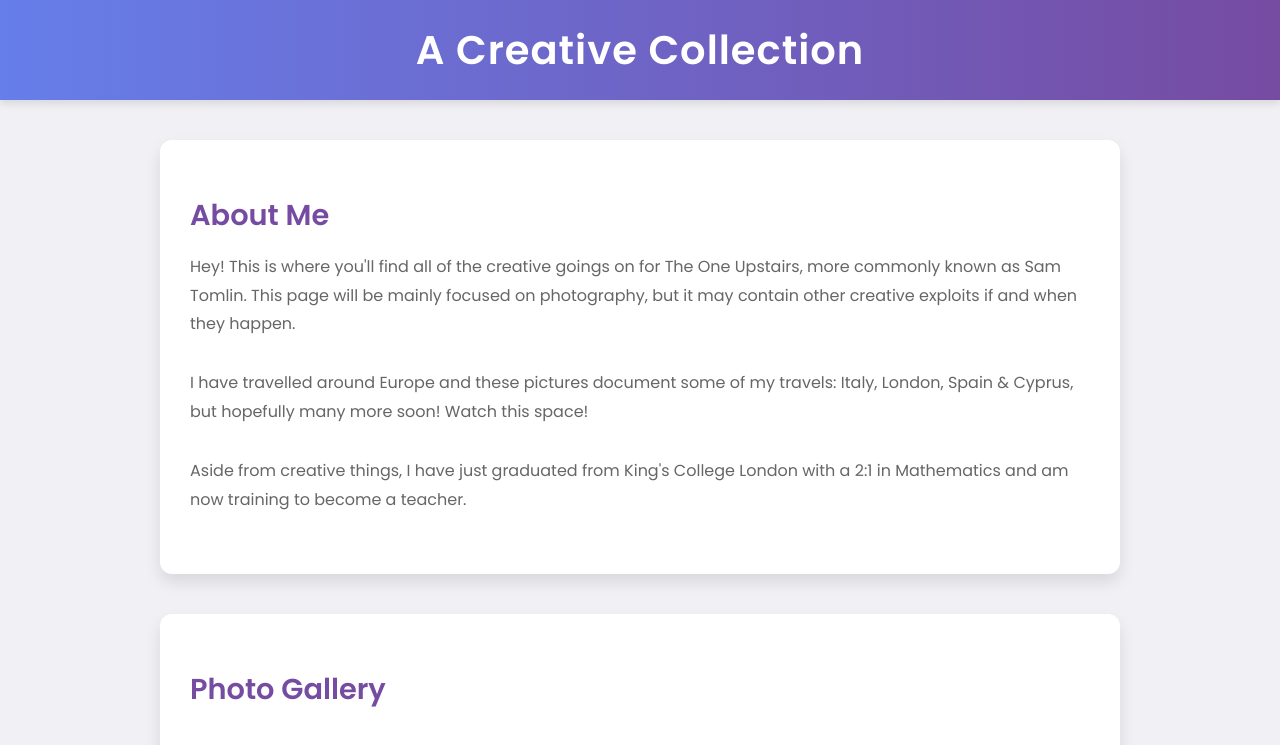
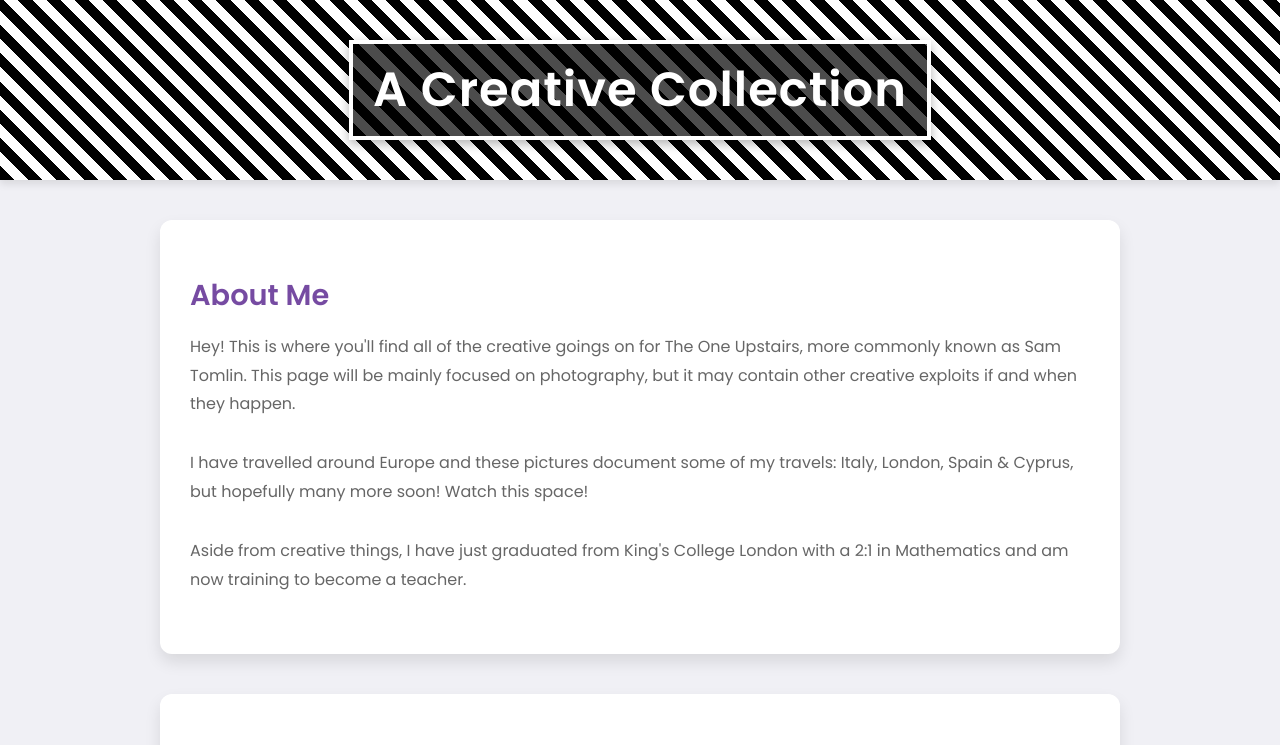
Before and after one commit to TheOneUpstairs/TheOneUpstairs.github.io, a plain HTML site: page index.html in a window 1280 px wide. Shown: the top 745 px of the page. Drawn offline with Linux system fonts and the light colour scheme; grey boxes are pictures that could not be loaded; a script that the page names is missing.

Commit message:
Update index.html

```diff
--- a/index.html
+++ b/index.html
@@ -15,17 +15,31 @@
         }
 
         header {
-            background: linear-gradient(90deg, #667eea, #764ba2);
+            /* Black and white diagonal stripe pattern */
+            background: repeating-linear-gradient(
+                45deg,
+                black,
+                black 10px,
+                white 10px,
+                white 20px
+            );
             color: white;
-            padding: 20px;
+            padding: 40px 20px; /* Increase padding for a bolder header */
             text-align: center;
             box-shadow: 0 4px 8px rgba(0, 0, 0, 0.1);
+            position: relative;
+            z-index: 1;
         }
 
         header h1 {
             margin: 0;
-            font-size: 2.5rem;
+            font-size: 3rem; /* Slightly larger and bolder font */
             letter-spacing: 1px;
+            background-color: rgba(0, 0, 0, 0.7); /* Add transparency behind text */
+            padding: 10px 20px;
+            display: inline-block;
+            border: 4px solid white; /* White border around text */
+            box-shadow: 0 4px 10px rgba(0, 0, 0, 0.3); /* Slight shadow for a 3D effect */
         }
 
         section {
@@ -111,7 +125,7 @@
             }
 
             header h1 {
-                font-size: 2rem;
+                font-size: 2.5rem;
             }
         }
 
@@ -165,6 +179,7 @@
             font-size: 2rem;
             text-decoration: none;
         }
+
     </style>
 </head>
 <body>
@@ -194,9 +209,9 @@
             <a href="#img1"><img src="https://github.com/TheOneUpstairs/TheOneUpstairs.github.io/blob/main/photos/A_Man_Of_Art.jpg?raw=true" alt="Image 1"></a>
             <a href="#img2"><img src="https://github.com/TheOneUpstairs/TheOneUpstairs.github.io/blob/main/photos/Clock_Tower.jpg?raw=true" alt="Image 2"></a>
             <a href="#img3"><img src="https://github.com/TheOneUpstairs/TheOneUpstairs.github.io/blob/main/photos/ElaborateMan2.jpg?raw=true" alt="Image 3"></a>
-            <a href="#img3"><img src="https://github.com/TheOneUpstairs/TheOneUpstairs.github.io/blob/main/photos/NaturalHistory.jpg?raw=true" alt="Image 4"></a>
-            <a href="#img3"><img src="https://github.com/TheOneUpstairs/TheOneUpstairs.github.io/blob/main/photos/St_Pauls.jpg?raw=true" alt="Image 5"></a>
-            <a href="#img3"><img src="https://github.com/TheOneUpstairs/TheOneUpstairs.github.io/blob/main/photos/Water_Man_Cyprus.jpg?raw=true" alt="Image 6"></a>
+            <a href="#img4"><img src="https://github.com/TheOneUpstairs/TheOneUpstairs.github.io/blob/main/photos/NaturalHistory.jpg?raw=true" alt="Image 4"></a>
+            <a href="#img5"><img src="https://github.com/TheOneUpstairs/TheOneUpstairs.github.io/blob/main/photos/St_Pauls.jpg?raw=true" alt="Image 5"></a>
+            <a href="#img6"><img src="https://github.com/TheOneUpstairs/TheOneUpstairs.github.io/blob/main/photos/Water_Man_Cyprus.jpg?raw=true" alt="Image 6"></a>
         </div>
         <!-- Lightbox -->
         <div id="img1" class="lightbox">
```
